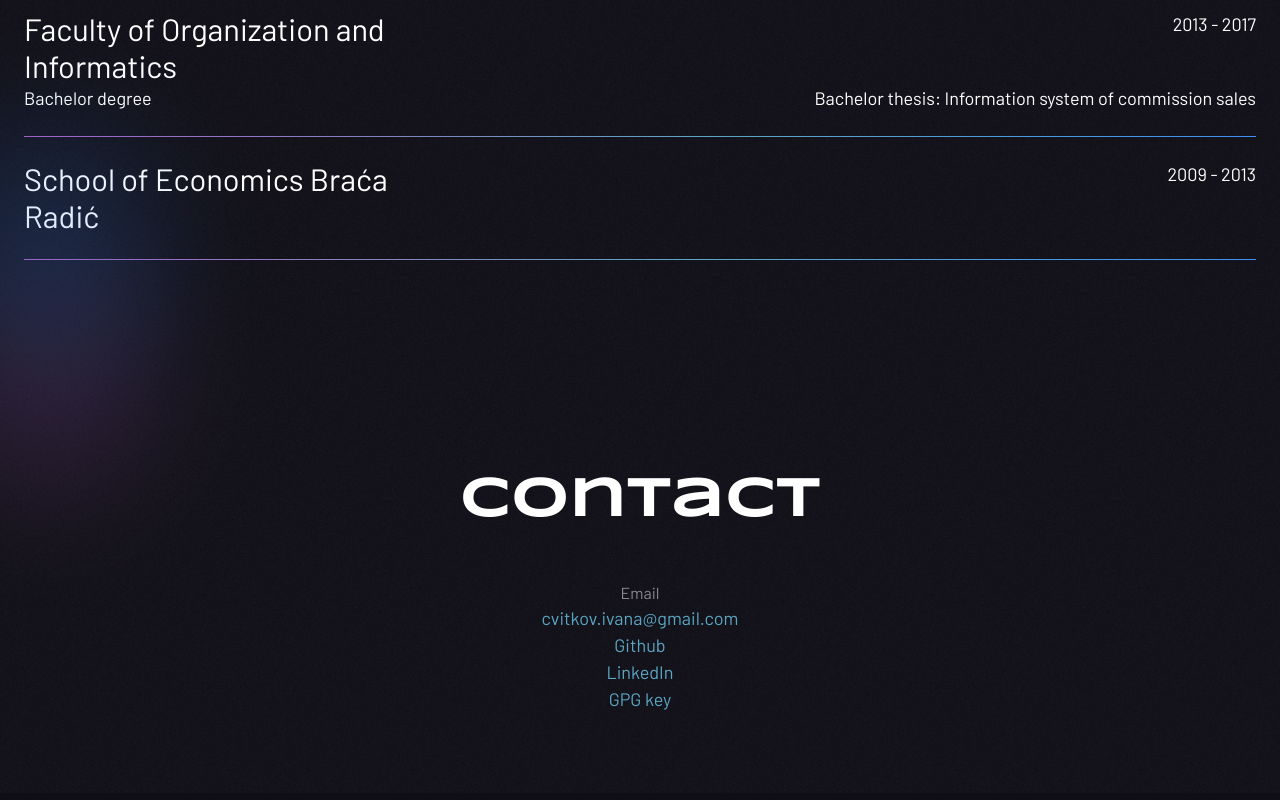
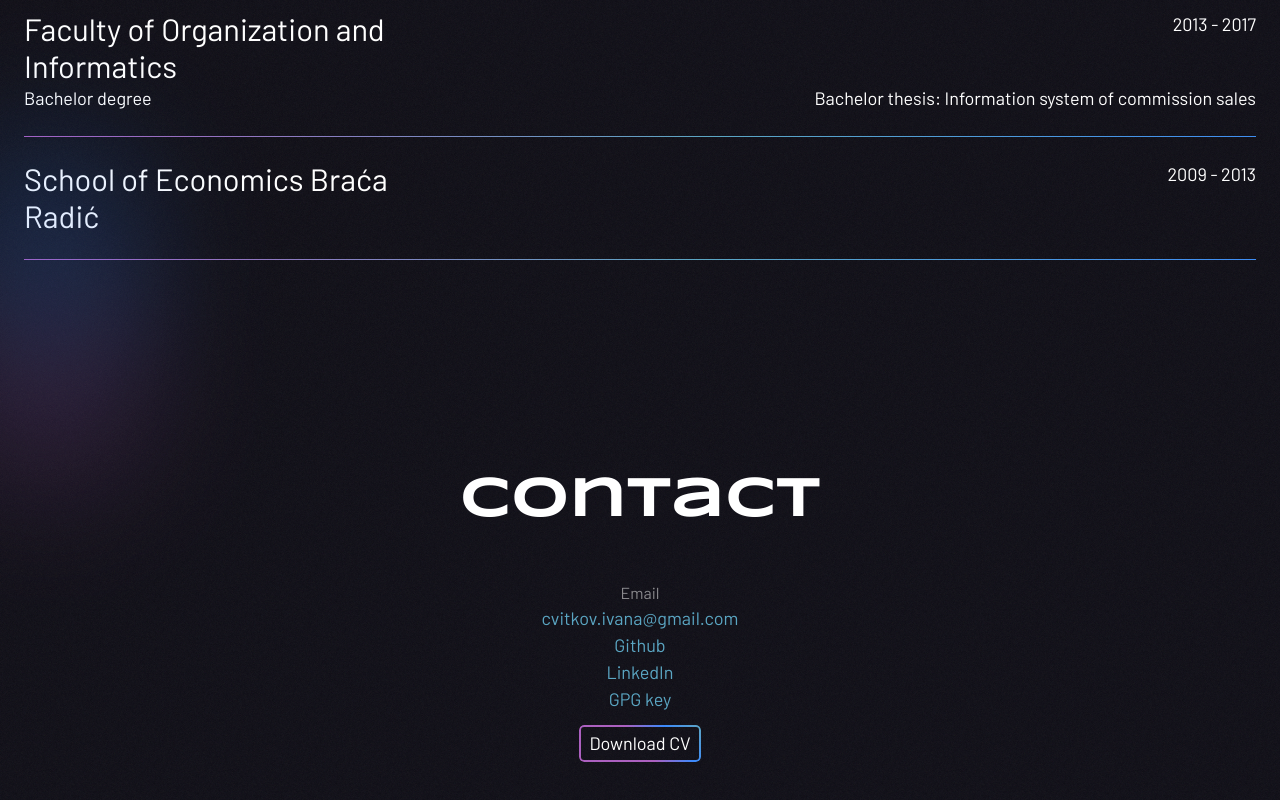
Before and after one commit to icvitkov/cv, a Nuxt app: page / in a window 1280 px wide. Shown: the part 3928-4728 px from the top of the page. Built offline with nearby package versions, Linux system fonts and the light colour scheme.

Commit message:
add short version of cv

```diff
--- a/components/Contact.vue
+++ b/components/Contact.vue
@@ -18,6 +18,9 @@
 					target="_blank"
 					>GPG key</a
 				>
+				<span class="button">
+					<a href="assets/IvanaCvitkovicCV.pdf" download>Download CV</a>
+				</span>
 			</div>
 		</div>
 	</div>
@@ -33,10 +36,57 @@
 	display: grid;
 	grid-column: 1/-1;
 	text-align: center;
+	justify-items: center;
 }
 
 .label {
 	color: rgba(255, 255, 255, 0.5); // color: white
 	font-size: 16px;
 }
+
+.button {
+	border-radius: 5px;
+	position: relative;
+	display: flex;
+	width: fit-content;
+	padding: 5px 10px;
+	margin-block-start: 12px;
+
+	& a {
+		color: white;
+	}
+
+	&::before {
+		z-index: -1;
+		content: "";
+		position: absolute;
+		inset: 0;
+		border-radius: 5px;
+		padding: 2px;
+		background: linear-gradient(
+			50deg,
+			$color-mod-magenta 50%,
+			$color-light-blue,
+			$color-mod-blue
+		);
+		mask: linear-gradient(#fff 0 0) content-box, linear-gradient(#fff 0 0);
+		-webkit-mask: linear-gradient(#fff 0 0) content-box,
+			linear-gradient(#fff 0 0);
+		-webkit-mask-composite: xor;
+		mask-composite: exclude;
+		transition: all 0.3s ease;
+	}
+
+	&:hover {
+		&::before {
+			transform: rotatey(180deg);
+			background: linear-gradient(
+				50deg,
+				$color-mod-blue 50%,
+				$color-light-blue,
+				$color-mod-magenta
+			);
+		}
+	}
+}
 </style>
```
Also changed, not shown: 1 other file (tests, documents, lock files or other folders).
